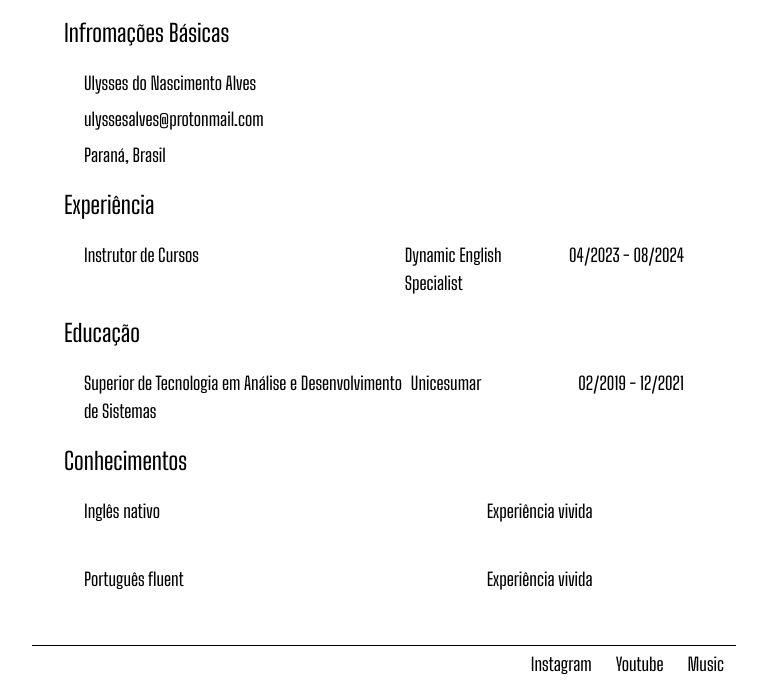
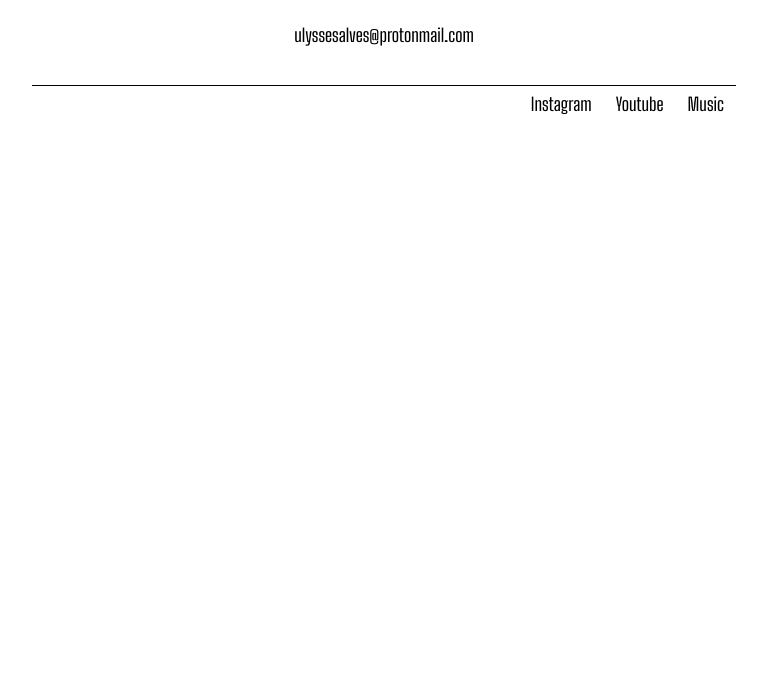
Before and after one commit to Ulysses-Alves/portfo-astro-test, an Astro site: page /contato in a window 1280 px wide. Shown: the part 104-800 px from the top of the page, without its empty margins (256-1023 px from the left). Built offline with nearby package versions, Linux system fonts and the light colour scheme; Astro itself is replaced by a stand-in of ours.

Commit message:
changed contact, removed scripts

```diff
--- a/src/pages/arte.astro
+++ b/src/pages/arte.astro
@@ -15,7 +15,7 @@ import "../styles/global.css";
 					<ul class="text-xl flex flex-row">
 						<li class="px-3 py-1"><a href="/">Home</a></li>
 						<li class="px-3 py-1"><a href="/arte">Arte</a></li>
-						<li class="px-3 py-1"><a href="/extra">Blog</a></li>
+						<li class="px-3 py-1"><a class="line-through" href="/">Blog</a></li>
 						<li class="px-3 py-1"><a href="/contato">Contato</a></li>
 					</ul>
 				</div>
@@ -54,8 +54,5 @@ import "../styles/global.css";
 			<span id="closeModal" class="absolute top-4 right-6 text-white text-4xl cursor-pointer hover:text-red-500">X</span>
 			<img id="fullImage" class="max-w-[90%] max-h-[100%] rounded-lg shadow-lg">
 		</div>
-		<script>
-			import "../scripts/img-zoom.js";
-		</script>
 	</body>
 </html>
--- a/src/pages/contato.astro
+++ b/src/pages/contato.astro
@@ -15,41 +15,15 @@ import "../styles/global.css";
                         <ul class="text-xl flex flex-row">
                             <li class="px-3 py-1"><a href="/">Home</a></li>
                             <li class="px-3 py-1"><a href="/arte">Arte</a></li>
-                            <li class="px-3 py-1"><a href="/extra">Blog</a></li>
+                            <li class="px-3 py-1"><a class="line-through" href="/">Blog</a></li>
                             <li class="px-3 py-1"><a href="/contato">Contato</a></li>
                         </ul>
                     </div>
                     <hr>
                 </div>
-                <div id="main-content" class="m-8">
-                    <div id="description">
-                        <h1 class="text-2xl">Infromações Básicas</h1>
-                        <div class="p-4">
-                            <p class="p-1">Ulysses do Nascimento Alves</p>
-                            <p class="p-1">ulyssesalves@protonmail.com</p>
-                            <p class="p-1">Paraná, Brasil</p>
-                        </div>
-                        <h1 class="text-2xl">Experiência</h1>
-                        <div class="p-4 flex flex-row justify-between">
-                            <p class="p-1 flex-2">Instrutor de Cursos</p>
-                            <p class="p-1 flex-1">Dynamic English Specialist</p>
-                            <p class="p-1 flex-none">04/2023 - 08/2024</p>
-                        </div>
-                        <h1 class="text-2xl">Educação</h1>
-                        <div class="p-4 flex flex-row">
-                            <p class="p-1 flex-2">Superior de Tecnologia em Análise e Desenvolvimento de Sistemas</p>
-                            <p class="p-1 flex-1">Unicesumar</p>
-                            <p class="p-1 flex-none">02/2019 - 12/2021</p>
-                        </div>
-                        <h1 class="text-2xl">Conhecimentos</h1>
-                        <div class="p-4 flex flex-row">
-                            <p class="p-1 flex-2">Inglês nativo</p>
-                            <p class="p-1 flex-1">Experiência vivida</p>
-                        </div>
-                        <div class="p-4 flex flex-row">
-                            <p class="p-1 flex-2">Português fluent</p>
-                            <p class="p-1 flex-1">Experiência vivida</p>
-                        </div>
+                <div id="main-content" class="m-8 flex flex-row justify-center">
+                    <div id="description" class="">
+                        <p class="p-1">ulyssesalves@protonmail.com</p>
                     </div>
             </div>
             <div id="footer">
--- a/src/pages/index.astro
+++ b/src/pages/index.astro
@@ -15,7 +15,7 @@ import "../styles/global.css";
 					<ul class="text-xl flex flex-row">
 						<li class="px-3 py-1"><a href="/">Home</a></li>
 						<li class="px-3 py-1"><a href="/arte">Arte</a></li>
-						<li class="px-3 py-1"><a href="/extra">Blog</a></li>
+						<li class="px-3 py-1"><a class="line-through" href="/">Blog</a></li>
 						<li class="px-3 py-1"><a href="/contato">Contato</a></li>
 					</ul>
 				</div>
@@ -49,8 +49,5 @@ import "../styles/global.css";
 				</div>
 			</div>
 		</div>
-		<script>
-			import "../scripts/img-zoom.js";
-		</script>
 	</body>
 </html>
```
Also changed, not shown: 1 other file.
